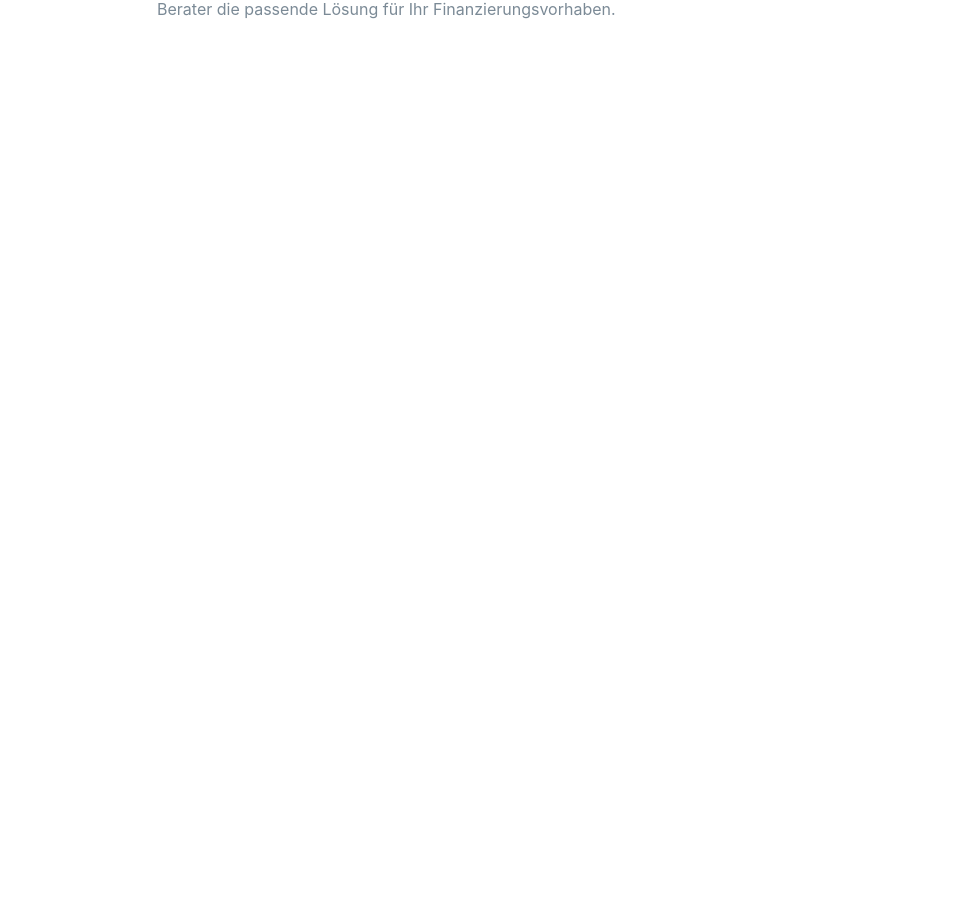
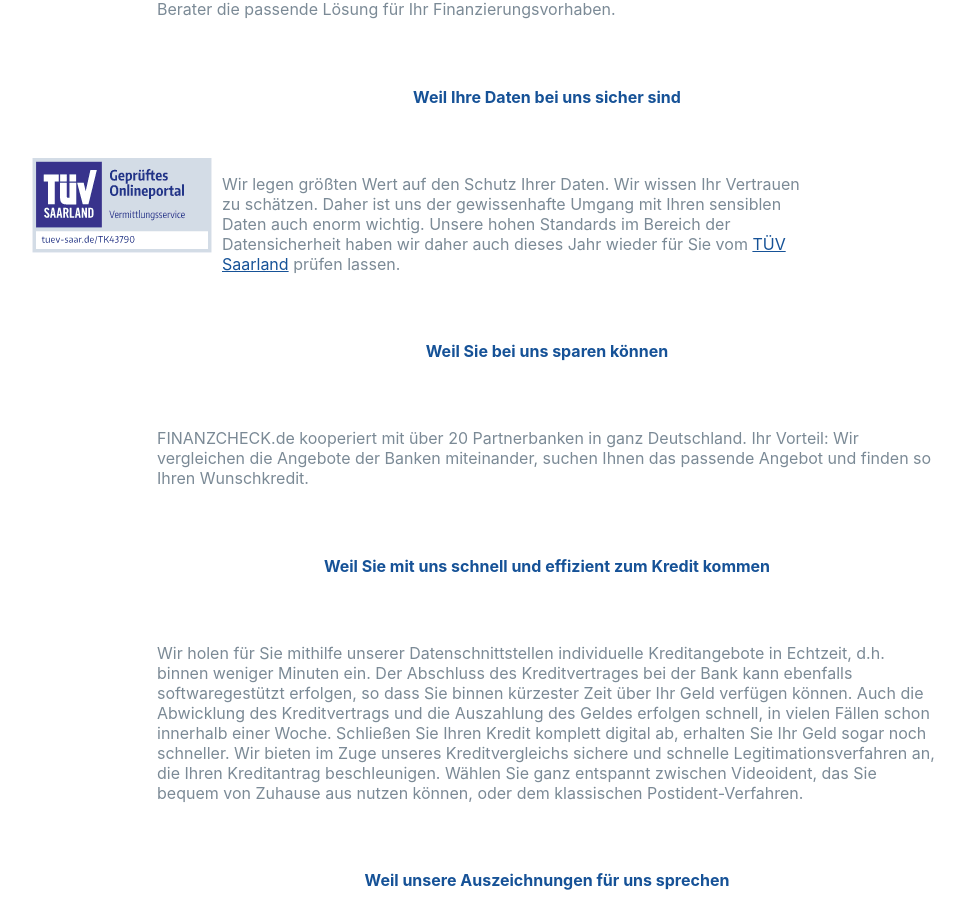
Before and after one commit to Syed-Bakhtiyar/next-js-web-page, a Next.js app: page /core/components/home-section-three/home-section-three in a window 1280 px wide. Shown: the part 839-1752 px from the top of the page, without its empty margins (93-1057 px from the left). Before the commit the page ends 874 px from the top, so only its background shows below. Built offline with nearby package versions, Linux system fonts and the light colour scheme.

Commit message:
4th section has been completed

```diff
--- a/pages/core/components/home-section-three/home-section-three.tsx
+++ b/pages/core/components/home-section-three/home-section-three.tsx
@@ -3,6 +3,7 @@ import ArrowForwardIcon from '@material-ui/icons/ArrowForward';
 import CheckCircleIcon from '@material-ui/icons/CheckCircle';
 import styles from '../../../../styles/Home-section-three.module.css';
 import ideaIc from '../../../../public/assets/idea-ic.png';
+import zertifikatImage from '../../../../public/assets/Zertifikat.png'
 import Box from '@material-ui/core/Box';
 
 export default function HomeSectionThree() {
@@ -52,6 +53,52 @@ export default function HomeSectionThree() {
           Effektiver Jahreszins, Tilgungsmodalitäten, Haushaltsrechnung – bei Ihrer Suche nach dem passenden Kredit können viele Fragen auftauchen. Wir vermitteln daher nicht nur günstige Kredite, sondern kümmern uns wirklich um Ihr Anliegen. Sie haben jederzeit die Möglichkeit, persönlich mit einem unserer 170 erfahrenen Kreditberater zu sprechen. Dabei finden Sie gemeinsam mit Ihrem persönlichen Berater die passende Lösung für Ihr Finanzierungsvorhaben.
         </p>
       </Box>
+      <Box className={`${styles.flexBoxDisplay} ${styles.sectionTwoGridStyling}`}>
+          <h4 className={`${styles.blueColor}`}>
+            Weil Ihre Daten bei uns sicher sind
+          </h4>
+      </Box>
+      <Box className={`${styles.flexBoxDisplay} ${styles.sectionTwoGridStyling} ${styles.widthSpecification}`}>
+        <Box>
+            <img className={styles.zertifikatImageStyling} src={zertifikatImage.src}/>
+        </Box>
+        <p className={`${styles.ideasParaStyling}`}>
+          Wir legen größten Wert auf den Schutz Ihrer Daten. Wir wissen Ihr Vertrauen zu schätzen. Daher ist uns der gewissenhafte Umgang mit Ihren sensiblen Daten auch enorm wichtig. Unsere hohen Standards im Bereich der Datensicherheit haben wir daher auch dieses Jahr wieder für Sie vom <a className={`${styles.paragraphAnchor}`} href="https://www.tuev-saar.de/zertifikat/tk43790/"><u>TÜV Saarland</u></a> prüfen lassen.
+        </p>
+      </Box>
+
+      <Box className={`${styles.flexBoxDisplay} ${styles.sectionTwoGridStyling}`}>
+          <h4 className={`${styles.blueColor}`}>
+            Weil Sie bei uns sparen können
+          </h4>
+      </Box>
+      <Box className={`${styles.flexBoxDisplay} ${styles.sectionTwoGridStyling}`}>
+        <p className={`${styles.ideasParaStyling}`}>
+          FINANZCHECK.de kooperiert mit über 20 Partnerbanken in ganz Deutschland. Ihr Vorteil: Wir vergleichen die Angebote der Banken miteinander, suchen Ihnen das passende Angebot und finden so Ihren Wunschkredit.
+        </p>
+      </Box>
+
+      <Box className={`${styles.flexBoxDisplay} ${styles.sectionTwoGridStyling}`}>
+          <h4 className={`${styles.blueColor}`}>
+            Weil Sie mit uns schnell und effizient zum Kredit kommen
+          </h4>
+      </Box>
+      <Box className={`${styles.flexBoxDisplay} ${styles.sectionTwoGridStyling}`}>
+        <p className={`${styles.ideasParaStyling}`}>
+          Wir holen für Sie mithilfe unserer Datenschnittstellen individuelle Kreditangebote in Echtzeit, d.h. binnen weniger Minuten ein. Der Abschluss des Kreditvertrages bei der Bank kann ebenfalls softwaregestützt erfolgen, so dass Sie binnen kürzester Zeit über Ihr Geld verfügen können. Auch die Abwicklung des Kreditvertrags und die Auszahlung des Geldes erfolgen schnell, in vielen Fällen schon innerhalb einer Woche. Schließen Sie Ihren Kredit komplett digital ab, erhalten Sie Ihr Geld sogar noch schneller. Wir bieten im Zuge unseres Kreditvergleichs sichere und schnelle Legitimationsverfahren an, die Ihren Kreditantrag beschleunigen. Wählen Sie ganz entspannt zwischen Videoident, das Sie bequem von Zuhause aus nutzen können, oder dem klassischen Postident-Verfahren.
+        </p>
+      </Box>
+
+      <Box className={`${styles.flexBoxDisplay} ${styles.sectionTwoGridStyling}`}>
+          <h4 className={`${styles.blueColor}`}>
+            Weil unsere Auszeichnungen für uns sprechen
+          </h4>
+      </Box>
+      <Box className={`${styles.flexBoxDisplay} ${styles.sectionTwoGridStyling}`}>
+        <p className={`${styles.ideasParaStyling}`}>
+          99,3 Prozent der Kreditnehmer sind mit unseren Leistungen absolut zufrieden. Damit haben wir als Onlinevergleichsportal eine überdurchschnittlich hohe Kundenzufriedenheit. Damit dies auch so bleibt und wir in Zukunft noch besser werden, arbeiten wir jeden Tag daran, unseren Service für Sie weiter zu verbessern.
+        </p>
+      </Box>
     </Box>
   )
 }
--- a/styles/Home-section-three.module.css
+++ b/styles/Home-section-three.module.css
@@ -28,6 +28,15 @@
 .ideasParaStyling{
   max-width: 780px;
   color: #7B8A96;
+}
+
+.widthSpecification{
+  margin-left: 125px;
+  max-width: 780px;
+}
+
+.zertifikatImageStyling{
+  margin-right: 10px;
 }
 
 .blueColor{
```
Also changed, not shown: public/assets/Zertifikat.png (added).
